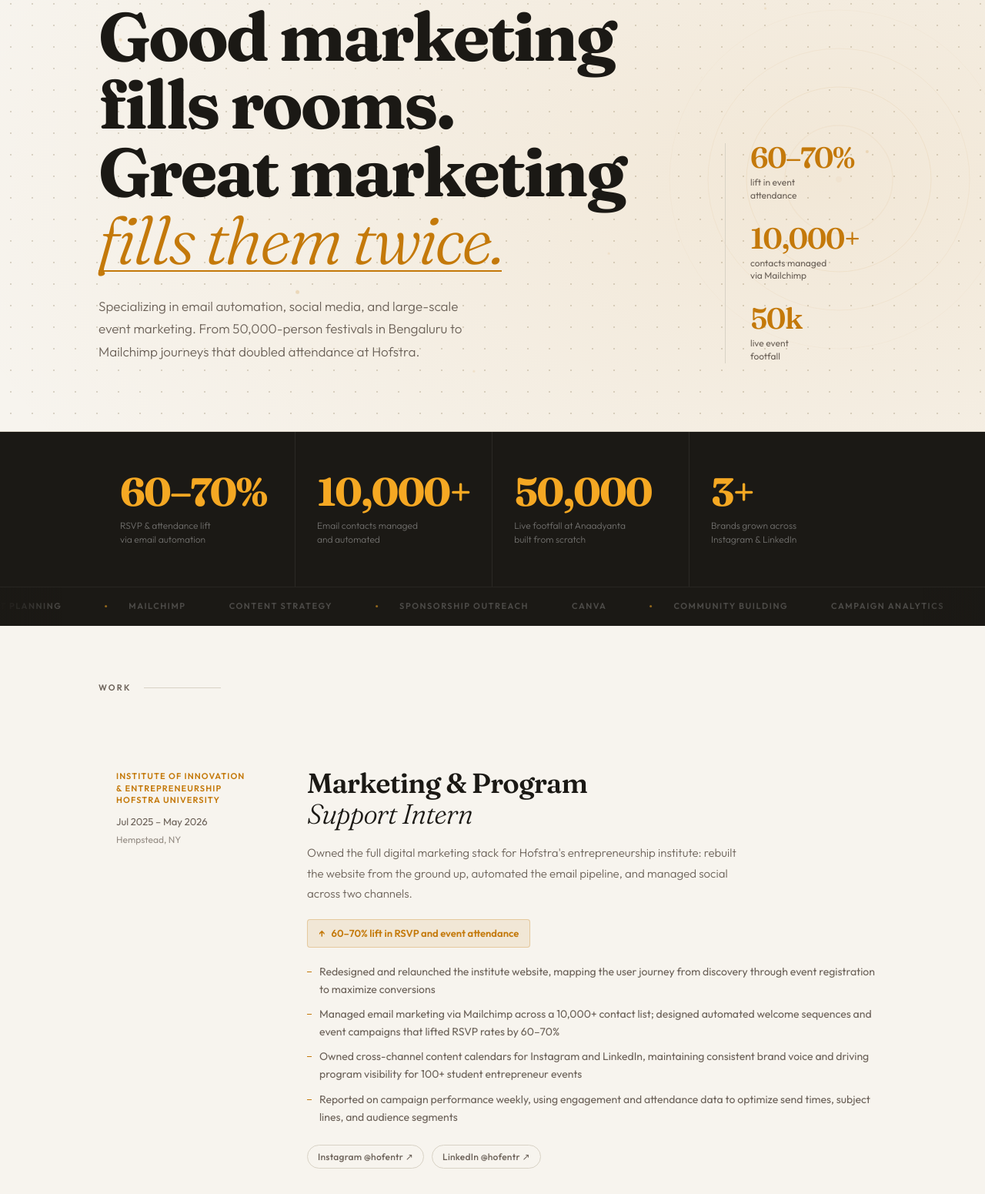
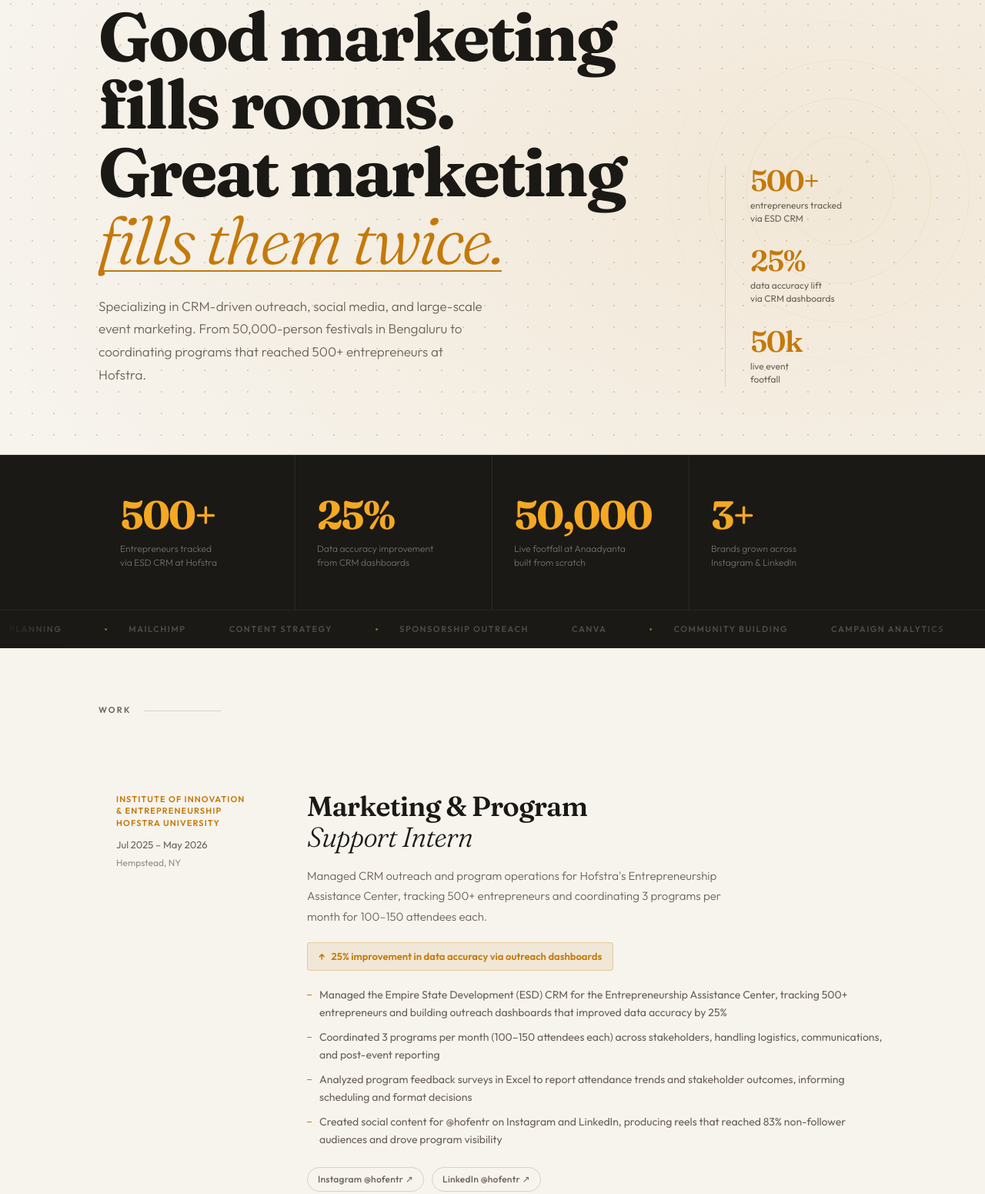
Before and after one commit to komala-b-srinivas/marketing-portfolio, a plain HTML site: page index.html in a window 1280 px wide. Shown: the part 158-1709 px from the top of the page at 77% size. Drawn offline with Linux system fonts and the light colour scheme; animation ran at ten frames a second.

Commit message:
Update portfolio to match master resume
- Change email to komalabelursrinivas@gmail.com (both mailto link and copy button JS)
- Replace Mailchimp/RSVP lift stats with accurate resume figures: 500+ entrepreneurs tracked, 25% data accuracy improvement
- Rewrite Hofstra work card desc, badge, and bullets to match resume: ESD CRM management, 3 programs/month (100-150 attendees), Excel survey analysis, @hofentr social content
- Update hero sub-copy to remove Mailchimp reference, reflect CRM outreach work

Co-Authored-By: Claude Sonnet 4.6 <noreply@anthropic.com>

```diff
--- a/index.html
+++ b/index.html
@@ -556,18 +556,18 @@ footer { border-top:1px solid var(--border); padding-block:24px; }
           <span class="h-l3"><em><span class="hero-ul">fills them twice.</span></em></span>
         </h1>
         <p class="hero-sub">
-          Specializing in email automation, social media, and large-scale event marketing.
-          From 50,000-person festivals in Bengaluru to Mailchimp journeys that doubled attendance at Hofstra.
+          Specializing in CRM-driven outreach, social media, and large-scale event marketing.
+          From 50,000-person festivals in Bengaluru to coordinating programs that reached 500+ entrepreneurs at Hofstra.
         </p>
       </div>
       <div class="hero-aside">
         <div>
-          <div class="aside-stat-val" data-count="70" data-fmt="range">60&ndash;70%</div>
-          <div class="aside-stat-lbl">lift in event<br>attendance</div>
+          <div class="aside-stat-val" data-count="500" data-suffix="+">500+</div>
+          <div class="aside-stat-lbl">entrepreneurs tracked<br>via ESD CRM</div>
         </div>
         <div>
-          <div class="aside-stat-val" data-count="10000" data-suffix="+">10k+</div>
-          <div class="aside-stat-lbl">contacts managed<br>via Mailchimp</div>
+          <div class="aside-stat-val" data-count="25" data-suffix="%">25%</div>
+          <div class="aside-stat-lbl">data accuracy lift<br>via CRM dashboards</div>
         </div>
         <div>
           <div class="aside-stat-val" data-count="50000" data-fmt="k">50k</div>
@@ -582,8 +582,8 @@ footer { border-top:1px solid var(--border); padding-block:24px; }
 <section class="metrics">
   <div class="wrap">
     <div class="metrics-grid">
-      <div class="m-item"><div class="m-val">60&ndash;70%</div><div class="m-lbl">RSVP &amp; attendance lift<br>via email automation</div></div>
-      <div class="m-item"><div class="m-val" data-count="10000" data-suffix="+">10,000+</div><div class="m-lbl">Email contacts managed<br>and automated</div></div>
+      <div class="m-item"><div class="m-val" data-count="500" data-suffix="+">500+</div><div class="m-lbl">Entrepreneurs tracked<br>via ESD CRM at Hofstra</div></div>
+      <div class="m-item"><div class="m-val" data-count="25" data-suffix="%">25%</div><div class="m-lbl">Data accuracy improvement<br>from CRM dashboards</div></div>
       <div class="m-item"><div class="m-val" data-count="50000">50,000</div><div class="m-lbl">Live footfall at Anaadyanta<br>built from scratch</div></div>
       <div class="m-item"><div class="m-val">3+</div><div class="m-lbl">Brands grown across<br>Instagram &amp; LinkedIn</div></div>
     </div>
@@ -611,13 +611,13 @@ footer { border-top:1px solid var(--border); padding-block:24px; }
       </div>
       <div>
         <h2 class="exp-role">Marketing &amp; Program<br><em>Support Intern</em></h2>
-        <p class="exp-desc">Owned the full digital marketing stack for Hofstra's entrepreneurship institute: rebuilt the website from the ground up, automated the email pipeline, and managed social across two channels.</p>
-        <div class="exp-badge">60&ndash;70% lift in RSVP and event attendance</div>
+        <p class="exp-desc">Managed CRM outreach and program operations for Hofstra's Entrepreneurship Assistance Center, tracking 500+ entrepreneurs and coordinating 3 programs per month for 100&ndash;150 attendees each.</p>
+        <div class="exp-badge">25% improvement in data accuracy via outreach dashboards</div>
         <ul class="exp-bullets">
-          <li>Redesigned and relaunched the institute website, mapping the user journey from discovery through event registration to maximize conversions</li>
-          <li>Managed email marketing via Mailchimp across a 10,000+ contact list; designed automated welcome sequences and event campaigns that lifted RSVP rates by 60&ndash;70%</li>
-          <li>Owned cross-channel content calendars for Instagram and LinkedIn, maintaining consistent brand voice and driving program visibility for 100+ student entrepreneur events</li>
-          <li>Reported on campaign performance weekly, using engagement and attendance data to optimize send times, subject lines, and audience segments</li>
+          <li>Managed the Empire State Development (ESD) CRM for the Entrepreneurship Assistance Center, tracking 500+ entrepreneurs and building outreach dashboards that improved data accuracy by 25%</li>
+          <li>Coordinated 3 programs per month (100&ndash;150 attendees each) across stakeholders, handling logistics, communications, and post-event reporting</li>
+          <li>Analyzed program feedback surveys in Excel to report attendance trends and stakeholder outcomes, informing scheduling and format decisions</li>
+          <li>Created social content for @hofentr on Instagram and LinkedIn, producing reels that reached 83% non-follower audiences and drove program visibility</li>
         </ul>
         <div class="exp-links">
           <a href="https://www.instagram.com/hofentr/" target="_blank" rel="noopener" class="exp-link">Instagram @hofentr &nearr;</a>
@@ -938,7 +938,7 @@ footer { border-top:1px solid var(--border); padding-block:24px; }
   <div class="wrap">
     <h2 class="contact-h">Got a campaign to launch?<br><em>Let&rsquo;s make it happen.</em></h2>
     <div class="contact-row">
-      <a href="mailto:komalsrinivas20@gmail.com" class="contact-addr">komalsrinivas20@gmail.com</a>
+      <a href="mailto:komalabelursrinivas@gmail.com" class="contact-addr">komalabelursrinivas@gmail.com</a>
       <button class="copy-btn" id="copyBtn">Copy email</button>
     </div>
     <div class="contact-socials">
@@ -1143,7 +1143,7 @@ else reelCards.forEach(el => el.classList.add('in'));
 /* ── Copy email ── */
 document.getElementById('copyBtn').addEventListener('click', function () {
   const btn = this;
-  navigator.clipboard.writeText('komalsrinivas20@gmail.com').then(() => {
+  navigator.clipboard.writeText('komalabelursrinivas@gmail.com').then(() => {
     btn.textContent = 'Copied!';
     setTimeout(() => { btn.textContent = 'Copy email'; }, 2200);
   }).catch(() => {
```
